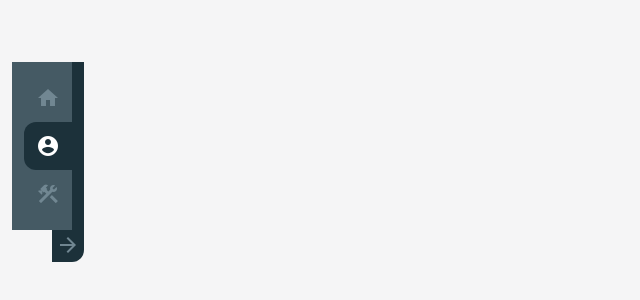
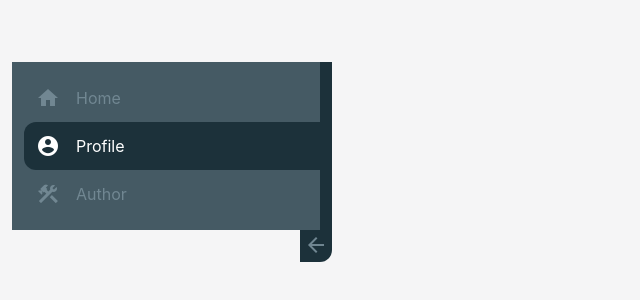
Before and after one commit to expectNothin9/negroni, a Next.js app: page /profile in a window 1280 px wide. Shown: the part 254-554 px from the top of the page, without its empty margins (0-640 px from the left). Built offline with nearby package versions, Linux system fonts and the light colour scheme.

Commit message:
feat: change isSlim to isExpanded

```diff
--- a/src/components/Nav.js
+++ b/src/components/Nav.js
@@ -3,7 +3,7 @@ import { useDispatch, useSelector } from 'react-redux'
 import styled from 'styled-components'
 
 import Icon from './Icon'
-import { toggleIsSlim } from '../features/navSlice'
+import { toggleIsExpanded } from '../features/navSlice'
 import { getNavTabLink, getNavTabIconType } from '../utils'
 
 const StyledNavTab = styled.li`
@@ -80,15 +80,15 @@ const StyledNav = styled.nav`
 `
 const Nav = () => {
   const dispatch = useDispatch()
-  const { activeTab, tabs, isSlim } = useSelector(({ nav }) => nav)
-  const hangleToggleIsSlim = useCallback(() => dispatch(toggleIsSlim()), [dispatch])
+  const { activeTab, tabs, isExpanded } = useSelector(({ nav }) => nav)
+  const hangleToggleIsExpanded = useCallback(() => dispatch(toggleIsExpanded()), [dispatch])
   return (
     <StyledNav>
-      <NavTabsList className={isSlim ? 'slim' : 'wide'}>
+      <NavTabsList className={isExpanded ? 'wide' : 'slim'}>
         {tabs.map((tab) => <NavTab key={tab} id={tab} isActive={tab === activeTab} />)}
       </NavTabsList>
-      <ToggleButton type="button" className="toggle-button" onClick={hangleToggleIsSlim}>
-        <Icon type={isSlim ? 'arrow_forward' : 'arrow_back'} />
+      <ToggleButton type="button" className="toggle-button" onClick={hangleToggleIsExpanded}>
+        <Icon type={isExpanded ? 'arrow_back' : 'arrow_forward'} />
       </ToggleButton>
     </StyledNav>
   )
--- a/src/features/navSlice.js
+++ b/src/features/navSlice.js
@@ -3,7 +3,7 @@ import { createSlice } from '@reduxjs/toolkit'
 const initialState = {
   activeTab: 'profile',
   tabs: ['home', 'profile', 'author'],
-  isSlim: true
+  isExpanded: true
 }
 
 export const navSlice = createSlice({
@@ -13,12 +13,12 @@ export const navSlice = createSlice({
     changeActiveTab: (state, action) => {
       state.activeTab = action.payload.toTab
     },
-    toggleIsSlim: (state) => {
-      state.isSlim = !state.isSlim
+    toggleIsExpanded: (state) => {
+      state.isExpanded = !state.isExpanded
     }
   },
 })
 
-export const { changeActiveTab, toggleIsSlim } = navSlice.actions
+export const { changeActiveTab, toggleIsExpanded } = navSlice.actions
 
 export default navSlice.reducer
```
